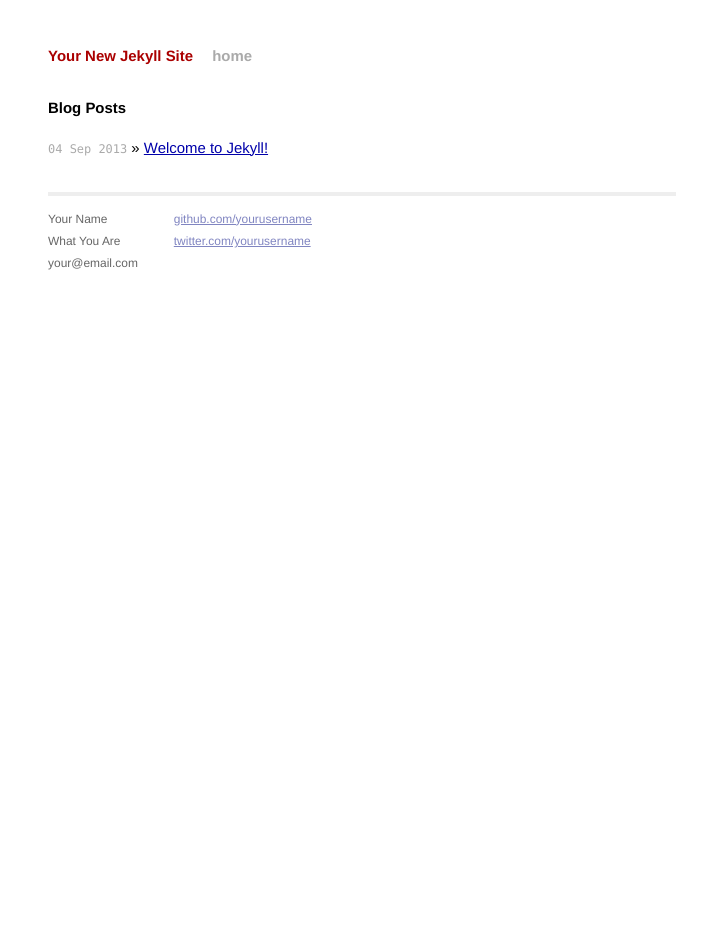
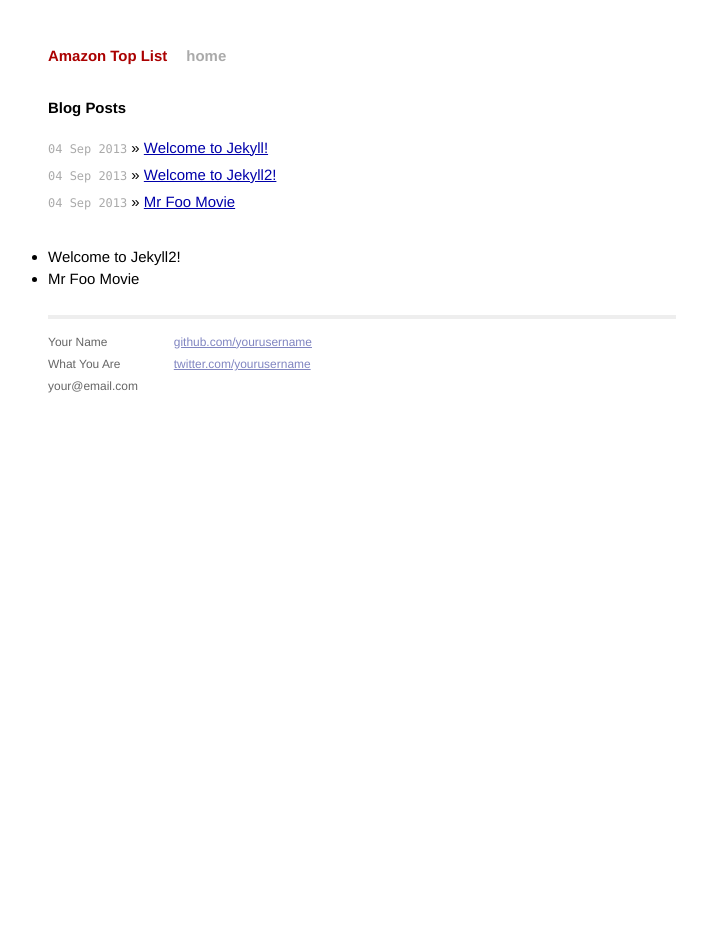
Before and after one commit to geetotes/amazontoplist, a Jekyll site: the page built from index.html, in a window 1280 px wide. Shown: the whole page, without its empty margins (278-985 px from the left). Built offline with Jekyll 4.4.1, drawn with Linux system fonts in a browser that asks for light colours; Markdown is read by kramdown in place of the engine named in the settings.

Commit message:
adding some test posts

```diff
--- a/_config.yml
+++ b/_config.yml
@@ -1,3 +1,4 @@
-name: Your New Jekyll Site
+name: Amazon Top List
 markdown: redcarpet
 pygments: true
+timezone: America/New_York
--- /dev/null
+++ b/_posts/2013-09-04-mr-foo.markdown
@@ -0,0 +1,6 @@
+---
+layout: post
+title: "Mr Foo Movie"
+date:   2013-09-04 20:41:36
+tags: action
+---
--- a/index.html
+++ b/index.html
@@ -10,4 +10,10 @@ title: Your New Jekyll Site
       <li><span>{{ post.date | date_to_string }}</span> &raquo; <a href="{{ post.url }}">{{ post.title }}</a></li>
     {% endfor %}
   </ul>
+  <ul class="categories">
+    {% for post in site.tags.action %}
+    <li>{{ post.title }}</li>
+    {% endfor %}
+  </ul>
+
 </div>
```
Also changed, not shown: _posts/2013-09-04-welcome-to-jekyll2.markdown (added, +25 -0 lines).
